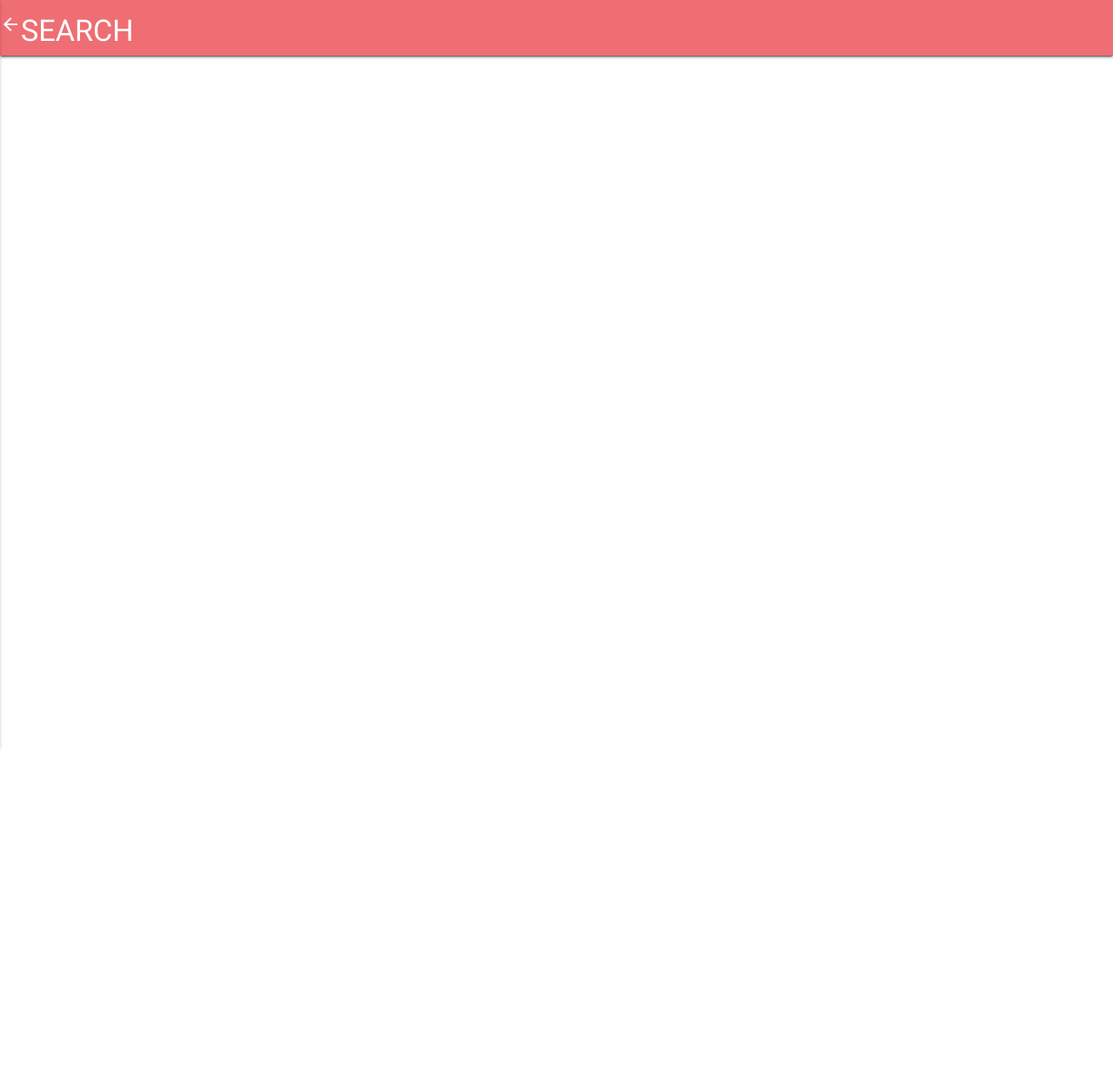
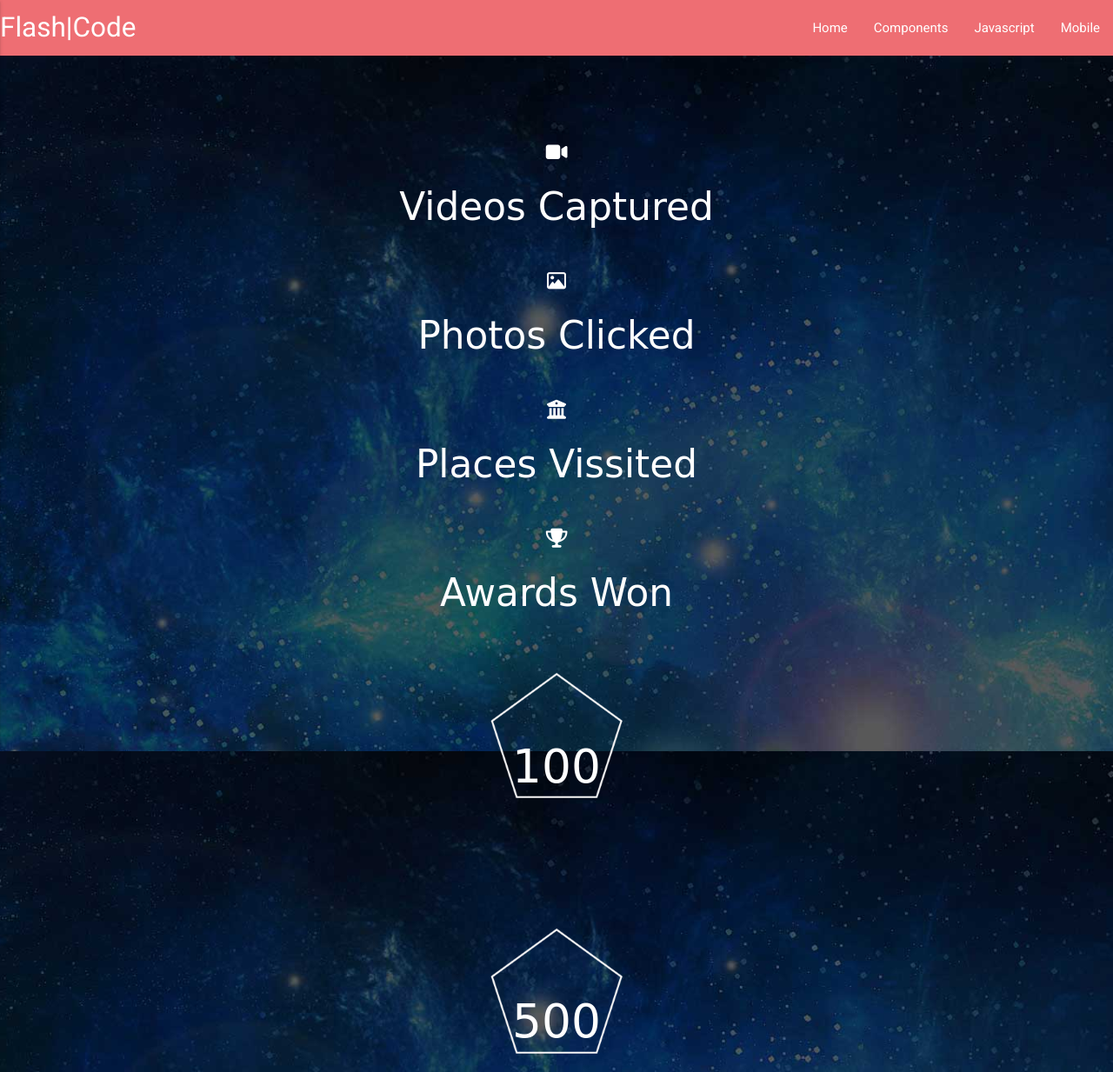
Before and after one commit to laureenpe/winterIsHere, a website: page screen8.html in a window 1280 px wide. Shown: the top 1233 px of the page at 87% size. Before the commit the page ends 800 px from the top, so only its background shows below. Drawn offline with nearby package versions, Linux system fonts and the light colour scheme; files whose address does not match are found by name; a web font is replaced by a local one.

Commit message:
section:logrado

```diff
--- a/assets/sass/_kath.scss
+++ b/assets/sass/_kath.scss
@@ -1,4 +1,10 @@
 .nav{
+
+	img {
+
+    margin-left: 40%;
+}
+
 	display: flex;
 	justify-content: space-around;
 	align-items: center;
@@ -15,4 +21,41 @@
 			}
 		}
 	}
+	img.responsive-img{
+  	margin-left:40%;
 }
+
+}
+
+.logrado{
+
+  font-family: "pompiere",cursive;
+  .container-fluid{
+    background-image: url("../img/stat-bg.jpg");
+    background-size: cover;
+    background-attachment: fixed;
+    margin-bottom: 80px;
+    padding: 80px 0;
+    text-align: center;
+  }
+  h3{
+    color:white;
+
+  }
+  h2{
+    position: relative;
+    bottom: 117px;
+    color: white;
+
+  }
+  .titulos{
+    color: #fff;
+    font-size: 22px;
+    font-weight: 400;
+    margin-bottom: 30px;
+    padding-top: 15px;
+    text-transform: capitalize;
+  }
+
+
+}
--- a/screen8.html
+++ b/screen8.html
@@ -18,30 +18,80 @@
 <body>
 
 
+
 	<nav>
-		<ul id="slide-out" class="side-nav">
-			<li><div class="user-view">
-				<div class="background">
-					<img src="images/office.jpg">
+		<div class="nav-wrapper">
+			<a href="#!" class="brand-logo">Flash|Code</a>
+			<a href="#" data-activates="mobile-demo" class="button-collapse"><i class="material-icons">menu</i></a>
+			<ul class="right hide-on-med-and-down">
+				<li><a href="sass.html">Home</a></li>
+				<li><a href="badges.html">Components</a></li>
+				<li><a href="collapsible.html">Javascript</a></li>
+				<li><a href="mobile.html">Mobile</a></li>
+			</ul>
+			<ul class="side-nav" id="mobile-demo">
+
+				<li>
+				<div class="user-view center-align">
+
+						<a href="#!user"><img class="circle responsive-img" src="dist/img/user_icon-icons.com_66546 (1).png"></a>
+						<a href="#!name"><span class="black-text name">John Doe</span></a>
+						<a href="#!email"><span class="black-text email">jdandturk@gmail.com</span></a>
 					</div>
-				<a href="#!user"><img class="circle" src="images/yuna.jpg"></a>
-				<a href="#!name"><span class="white-text name">John Doe</span></a>
-				<a href="#!email"><span class="white-text email">jdandturk@gmail.com</span></a>
-			</div></li>
-			<li><a href="#!">SEARCH</a></li>
-			<li><a href="#!">DISCOVER</a></li>
-			<li><div class="divider"></div></li>
-			<li><a class="subheader">Subheader</a></li>
-			<li><a class="waves-effect" href="#!">Third Link With Waves</a></li>
+				</li>
+
+
+				<li><a href="sass.html">Sass</a></li>
+				<li><a href="badges.html">Components</a></li>
+				<li><a href="collapsible.html">Javascript</a></li>
+				<li><a href="mobile.html">Mobile</a></li>
 			</ul>
-		<nav>
-			<ul class="nav-bar">
-				<li><i class="large material-icons">arrow_back</i></li>
-				<li><h4>SEARCH</h4></li>
-				<li><a href="#" data-activates="slide-out" class="button-collapse"><i class="material-icons">menu</i></a></li>
-			</ul>
+		</div>
 	</nav>
 
+
+<!--SECCION CUATRO-->
+	<section class="logrado">
+		<div class="container-fluid">
+			<div class="row">
+				<div class="col-lg-3 col-md-3 col-sm-3 text-center titulos">
+					<i class="fa fa-video-camera" aria-hidden="true"></i>
+					<h3>Videos Captured</h3>
+				</div>
+				<div class="col-lg-3 col-md-3 col-sm-3 text-center titulos">
+					<i class="fa fa-picture-o" aria-hidden="true"></i>
+					<h3>Photos Clicked</h3>
+				</div>
+				<div class="col-lg-3 col-md-3 col-sm-3 text-center titulos">
+					<i class="fa fa-university" aria-hidden="true"></i>
+					<h3>Places Vissited</h3>
+				</div>
+				<div class="col-lg-3 col-md-3 col-sm-3 text-center titulos">
+					<i class="fa fa-trophy" aria-hidden="true"></i>
+					<h3>Awards Won</h3>
+				</div>
+			</div>
+			<div class="row">
+				<div class="col-lg-3 col-md-3 col-sm-3 text-center titulos-dos">
+
+					<img class="pentagono" src="dist/img/pentagono_480.png" width="180">
+					<h2 id="pen">100</h2>
+				</div>
+				<div class="col-lg-3 col-md-3 col-sm-3 text-center titulos-dos">
+					<img class="pentagono" src="dist/img/pentagono_480.png" width="180">
+					<h2 id="pen">500</h2>
+				</div>
+				<div class="col-lg-3 col-md-3 col-sm-3 text-center titulos-dos">
+					<img class="pentagono" src="dist/img/pentagono_480.png" width="180">
+					<h2 id="pen">150</h2>
+				</div>
+				<div class="col-lg-3 col-md-3 col-sm-3 text-center titulos-dos">
+					<img class="pentagono" src="dist/img/pentagono_480.png" width="180">
+					<h2 id="pen">50</h2>
+				</div>
+			</div>
+		</div>
+</section>
 <script src="dist/js/script.js"></script>
 </body>
 
```
Also changed, not shown: dist/css/style.min.css, dist/img/pentagono_480.png (added), dist/img/stat-bg.jpg (added), dist/img/user_icon-icons.com_66546 (1).png (added). Lines whose indentation alone changed are shown as unchanged.
